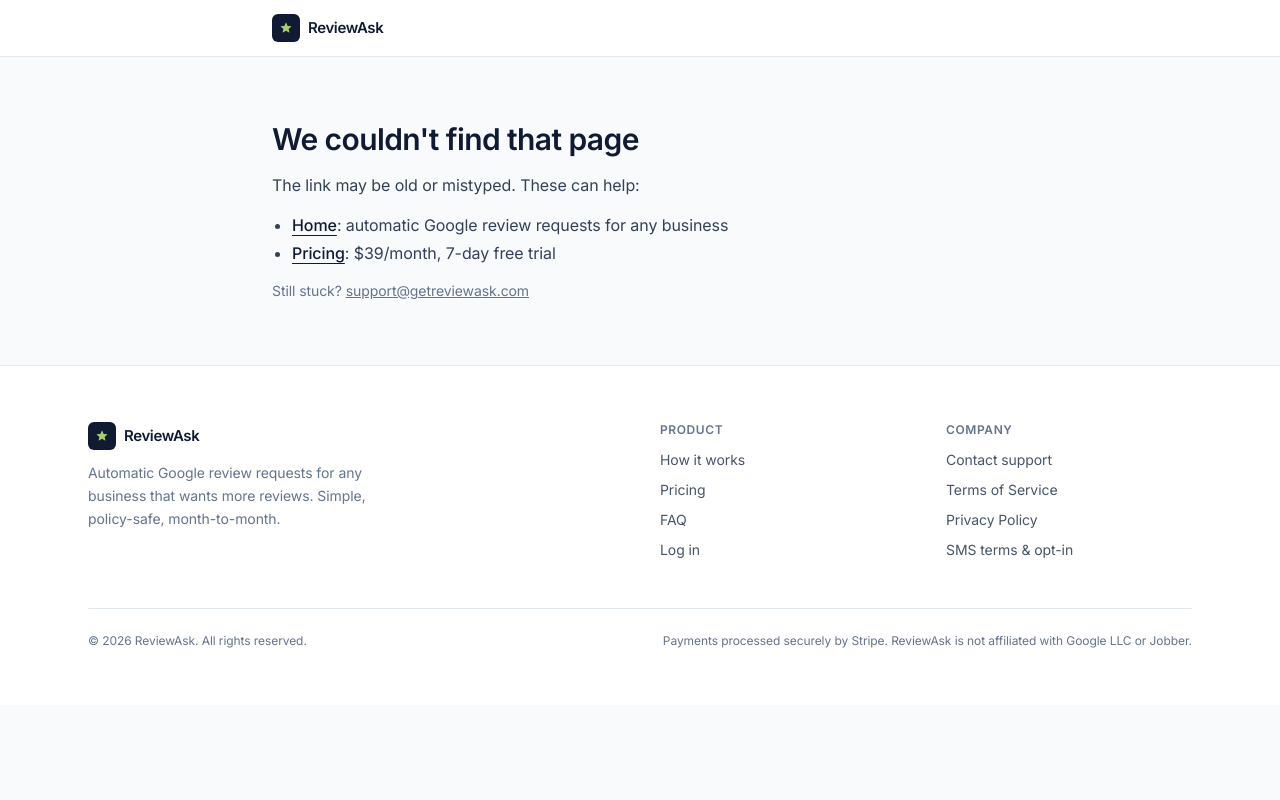
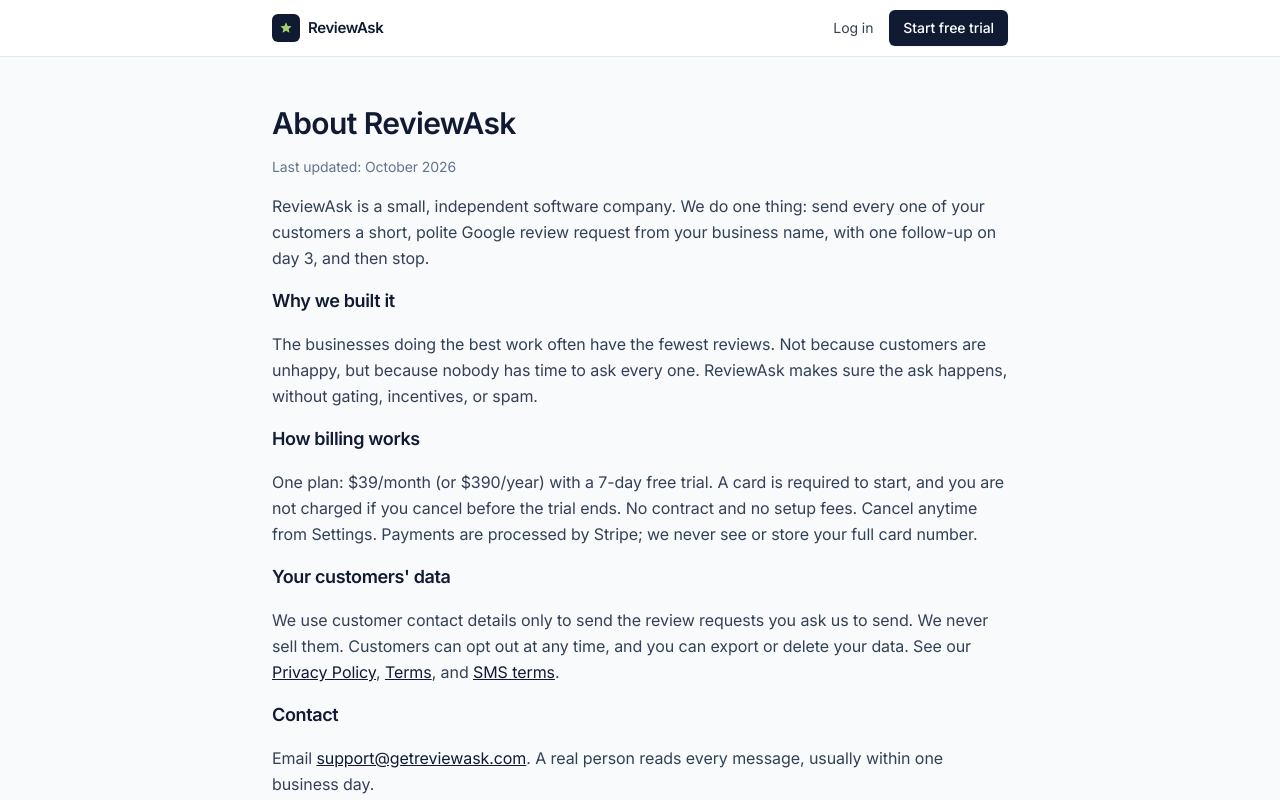
Before and after one commit to realnickd31/reviewask, a Next.js app in the folder app/: page /about in a window 1280 px wide. Before the commit this address had no page. Shown: the top 800 px of the page. Built offline with nearby package versions, Linux system fonts and the light colour scheme.

Commit message:
Fix sitewide client crash when browser storage is blocked (analytics beacon); add branded error pages; add About & contact page and footer trust signals

```diff
--- /dev/null
+++ b/app/app/about/page.tsx
@@ -0,0 +1,14 @@
+import Legal from "@/components/Legal";
+import { COMPANY } from "@/lib/company";
+export const metadata = { title: "About & Contact", description: "Who runs ReviewAsk, what it does, how billing works, and how to reach a real person.", alternates: { canonical: "/about" } };
+export default function Page() { return <Legal title="About ReviewAsk">
+  <p>ReviewAsk is a small, independent software company. We do one thing: send every one of your customers a short, polite Google review request from your business name, with one follow-up on day 3, and then stop.</p>
+  <h2>Why we built it</h2><p>The businesses doing the best work often have the fewest reviews. Not because customers are unhappy, but because nobody has time to ask every one. ReviewAsk makes sure the ask happens, without gating, incentives, or spam.</p>
+  <h2>How billing works</h2><p>One plan: $39/month (or $390/year) with a 7-day free trial. A card is required to start, and you are not charged if you cancel before the trial ends. No contract and no setup fees. Cancel anytime from Settings. Payments are processed by Stripe; we never see or store your full card number.</p>
+  <h2>Your customers&apos; data</h2><p>We use customer contact details only to send the review requests you ask us to send. We never sell them. Customers can opt out at any time, and you can export or delete your data. See our <a href="/privacy" className="underline">Privacy Policy</a>, <a href="/terms" className="underline">Terms</a>, and <a href="/sms" className="underline">SMS terms</a>.</p>
+  <h2>Contact</h2>
+  <p>Email <a href={`mailto:${COMPANY.supportEmail}`} className="underline">{COMPANY.supportEmail}</a>. A real person reads every message, usually within one business day.</p>
+  {(COMPANY.legalName || COMPANY.mailingAddress || COMPANY.founder) && <p className="text-sm text-slate-500">
+    {COMPANY.founder && <>Founded by {COMPANY.founder}. </>}{COMPANY.legalName && <>{COMPANY.brand} is operated by {COMPANY.legalName}. </>}{COMPANY.mailingAddress && <>Mailing address: {COMPANY.mailingAddress}.</>}</p>}
+  <p className="text-sm text-slate-500">ReviewAsk is not affiliated with or endorsed by Google LLC, Jobber, Housecall Pro, Square, Stripe, QuickBooks, or Zapier.</p>
+</Legal>; }
--- /dev/null
+++ b/app/app/error.tsx
@@ -0,0 +1,16 @@
+"use client";
+import { useEffect } from "react";
+// Route-level error boundary: replaces Next's bare "Application error: a client-side exception has occurred".
+export default function Error({ error, reset }: { error: Error & { digest?: string }; reset: () => void }) {
+  useEffect(() => {
+    // Stale HTML after a deploy can reference JS chunks that no longer exist. Reload once to fetch the new build.
+    if (/ChunkLoadError|Loading chunk|Failed to fetch dynamically imported module/i.test(`${error?.name} ${error?.message}`)) {
+      try { if (!sessionStorage.getItem("ra_chunk_reload")) { sessionStorage.setItem("ra_chunk_reload", "1"); location.reload(); } } catch { /* ignore */ }
+    }
+  }, [error]);
+  return <main id="main" className="mx-auto max-w-xl px-6 py-24 text-center">
+    <h1 className="text-2xl font-semibold text-navy-900">Something didn&apos;t load right</h1>
+    <p className="mt-3 text-slate-600">Please try again. If it keeps happening, email <a className="underline" href="mailto:support@getreviewask.com">support@getreviewask.com</a>.</p>
+    <div className="mt-8 flex justify-center gap-3"><button onClick={() => reset()} className="btn-navy px-4 py-2">Try again</button><a href="/" className="btn px-4 py-2 ring-1 ring-slate-300">Go to homepage</a></div>
+  </main>;
+}
--- /dev/null
+++ b/app/app/global-error.tsx
@@ -0,0 +1,9 @@
+"use client";
+// Last-resort boundary (errors in the root layout). Must render its own <html>/<body>.
+export default function GlobalError({ reset }: { error: Error & { digest?: string }; reset: () => void }) {
+  return <html lang="en"><body style={{ fontFamily: "system-ui, sans-serif", textAlign: "center", padding: "96px 24px", color: "#0a1224" }}>
+    <h1 style={{ fontSize: 24, fontWeight: 600 }}>ReviewAsk: something didn&apos;t load right</h1>
+    <p style={{ color: "#475569", marginTop: 12 }}>Please refresh the page. Need help? Email support@getreviewask.com.</p>
+    <p style={{ marginTop: 24 }}><button onClick={() => reset()} style={{ padding: "8px 16px" }}>Try again</button> <a href="/" style={{ marginLeft: 12 }}>Homepage</a></p>
+  </body></html>;
+}
--- a/app/app/sitemap.ts
+++ b/app/app/sitemap.ts
@@ -3,5 +3,5 @@ import { verticals } from "@/lib/verticals";
 import { articles } from "@/lib/articles";
 export default function sitemap(): MetadataRoute.Sitemap {
   const b = "https://getreviewask.com";
-  return [...["", "/pricing", "/signup", "/tools/review-link", "/sms", "/privacy", "/terms", "/guides", "/vs"], ...articles.map((a) => `/${a.kind}/${a.slug}`), ...verticals.map((v) => `/for/${v.slug}`)].map((p) => ({ url: b + p, lastModified: new Date("2026-10-29") }));
+  return [...["", "/pricing", "/signup", "/tools/review-link", "/sms", "/about", "/privacy", "/terms", "/guides", "/vs"], ...articles.map((a) => `/${a.kind}/${a.slug}`), ...verticals.map((v) => `/for/${v.slug}`)].map((p) => ({ url: b + p, lastModified: new Date("2026-10-29") }));
 }
--- a/app/components/AnalyticsBeacon.tsx
+++ b/app/components/AnalyticsBeacon.tsx
@@ -14,19 +14,22 @@ function readUtms(search: URLSearchParams) {
       found = true;
     }
   }
-  if (typeof sessionStorage !== "undefined") {
+  // Storage access can THROW (SecurityError when storage is blocked, quota errors in private mode,
+  // some crawler renderers). This runs on every page from the root layout, so never let it crash.
+  try {
     if (found) sessionStorage.setItem("ra_utm", JSON.stringify(out));
-    try {
-      const saved = JSON.parse(sessionStorage.getItem("ra_utm") || "{}") as Record<string, string>;
-      return { ...saved, ...out };
-    } catch {
-      return out;
-    }
+    const saved = JSON.parse(sessionStorage.getItem("ra_utm") || "{}") as Record<string, string>;
+    return { ...saved, ...out };
+  } catch {
+    return out;
   }
   return out;
 }
 
 function send(payload: Record<string, unknown>) {
+  try { sendUnsafe(payload); } catch { /* analytics must never break the page */ }
+}
+function sendUnsafe(payload: Record<string, unknown>) {
   const body = JSON.stringify(payload);
   if (typeof navigator !== "undefined" && navigator.sendBeacon) {
     navigator.sendBeacon("/api/analytics/collect", new Blob([body], { type: "application/json" }));
@@ -46,10 +49,11 @@ function BeaconInner() {
   const lastPath = useRef("");
 
   useEffect(() => {
-    const utms = readUtms(searchParams);
+    let utms: Record<string, string> = {};
+    try { utms = readUtms(new URLSearchParams(searchParams?.toString() || "")); } catch { /* ignore */ }
     if (pathname && pathname !== lastPath.current) {
       lastPath.current = pathname;
-      const qs = searchParams.toString();
+      const qs = searchParams?.toString() || "";
       send({
         event: "pageview",
         path: pathname + (qs ? `?${qs}` : ""),
--- a/app/components/Footer.tsx
+++ b/app/components/Footer.tsx
@@ -1,15 +1,16 @@
 import Link from "next/link";
 import Logo from "./Logo";
+import { COMPANY } from "@/lib/company";
 export default function Footer() {
   const col = "space-y-2.5 text-sm";
   return <footer className="border-t border-slate-200 bg-white text-slate-600"><div className="mx-auto max-w-6xl px-6 py-14">
     <div className="grid gap-10 sm:grid-cols-2 lg:grid-cols-4">
-      <div className="sm:col-span-2 lg:col-span-2"><Logo dark /><p className="mt-3 max-w-xs text-sm leading-relaxed text-slate-500">Automatic Google review requests for any business that wants more reviews. Simple, policy-safe, month-to-month.</p></div>
+      <div className="sm:col-span-2 lg:col-span-2"><Logo dark /><p className="mt-3 max-w-xs text-sm leading-relaxed text-slate-500">Automatic Google review requests for any business that wants more reviews. Simple, policy-safe, month-to-month.</p><p className="mt-3 text-sm text-slate-500">Questions? <a href={`mailto:${COMPANY.supportEmail}`} className="font-medium text-navy-900 hover:underline">{COMPANY.supportEmail}</a></p></div>
       <div><p className="eyebrow mb-3">Product</p><ul className={col}><li><Link href="/#how" className="hover:text-navy-900">How it works</Link></li><li><Link href="/pricing" className="hover:text-navy-900">Pricing</Link></li><li><Link href="/#faq" className="hover:text-navy-900">FAQ</Link></li><li><Link href="/login" className="hover:text-navy-900">Log in</Link></li></ul></div>
-      <div><p className="eyebrow mb-3">Company</p><ul className={col}><li><a href="mailto:support@getreviewask.com" className="hover:text-navy-900">Contact support</a></li><li><Link href="/terms" className="hover:text-navy-900">Terms of Service</Link></li><li><Link href="/privacy" className="hover:text-navy-900">Privacy Policy</Link></li><li><Link href="/sms" className="hover:text-navy-900">SMS terms &amp; opt-in</Link></li></ul></div>
+      <div><p className="eyebrow mb-3">Company</p><ul className={col}><li><Link href="/about" className="hover:text-navy-900">About &amp; contact</Link></li><li><a href="mailto:support@getreviewask.com" className="hover:text-navy-900">Email support</a></li><li><Link href="/terms" className="hover:text-navy-900">Terms of Service</Link></li><li><Link href="/privacy" className="hover:text-navy-900">Privacy Policy</Link></li><li><Link href="/sms" className="hover:text-navy-900">SMS terms &amp; opt-in</Link></li></ul></div>
     </div>
     <div className="mt-12 flex flex-col justify-between gap-2 border-t border-slate-200 pt-6 text-xs text-slate-500 sm:flex-row">
-      <p>© {new Date().getFullYear()} ReviewAsk. All rights reserved.</p>
-      <p>Payments processed securely by Stripe. ReviewAsk is not affiliated with Google LLC or Jobber.</p>
+      <p>© {new Date().getFullYear()} {COMPANY.legalName ?? COMPANY.brand}. All rights reserved.{COMPANY.mailingAddress && <> · {COMPANY.mailingAddress}</>}</p>
+      <p>Payments processed securely by Stripe. ReviewAsk is not affiliated with or endorsed by Google LLC or Jobber.</p>
     </div></div></footer>;
 }
--- /dev/null
+++ b/app/lib/company.ts
@@ -0,0 +1,10 @@
+// Company identity shown in the footer and on /about.
+// TODO(Nick): fill in real values. Fields left null are simply not rendered — never put fake data here.
+export const COMPANY = {
+  brand: "ReviewAsk",
+  site: "getreviewask.com",
+  supportEmail: "support@getreviewask.com",
+  legalName: null as string | null,      // e.g. "ReviewAsk LLC" — the registered entity that bills customers
+  mailingAddress: null as string | null, // business mailing address (city/state at minimum)
+  founder: null as string | null,        // e.g. "Nick D'Antonio" if you want a named founder on /about
+};
```
